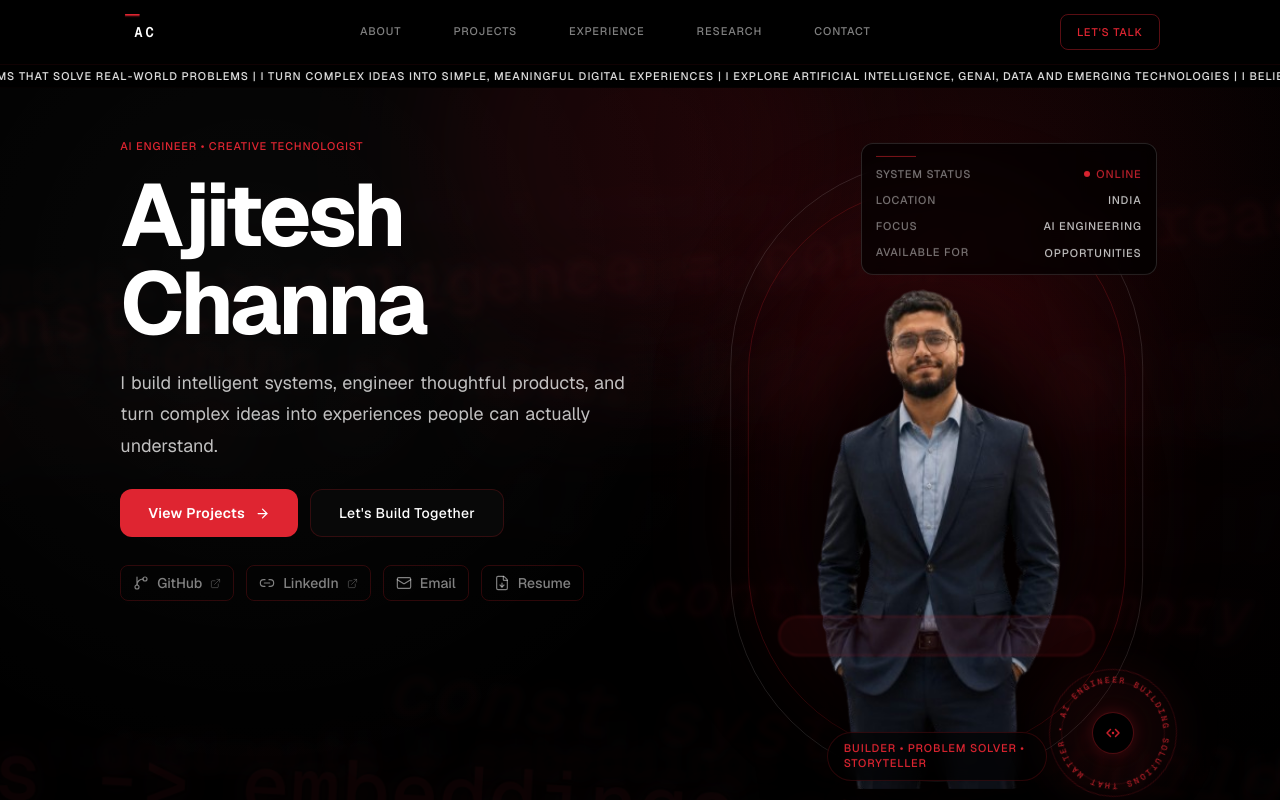
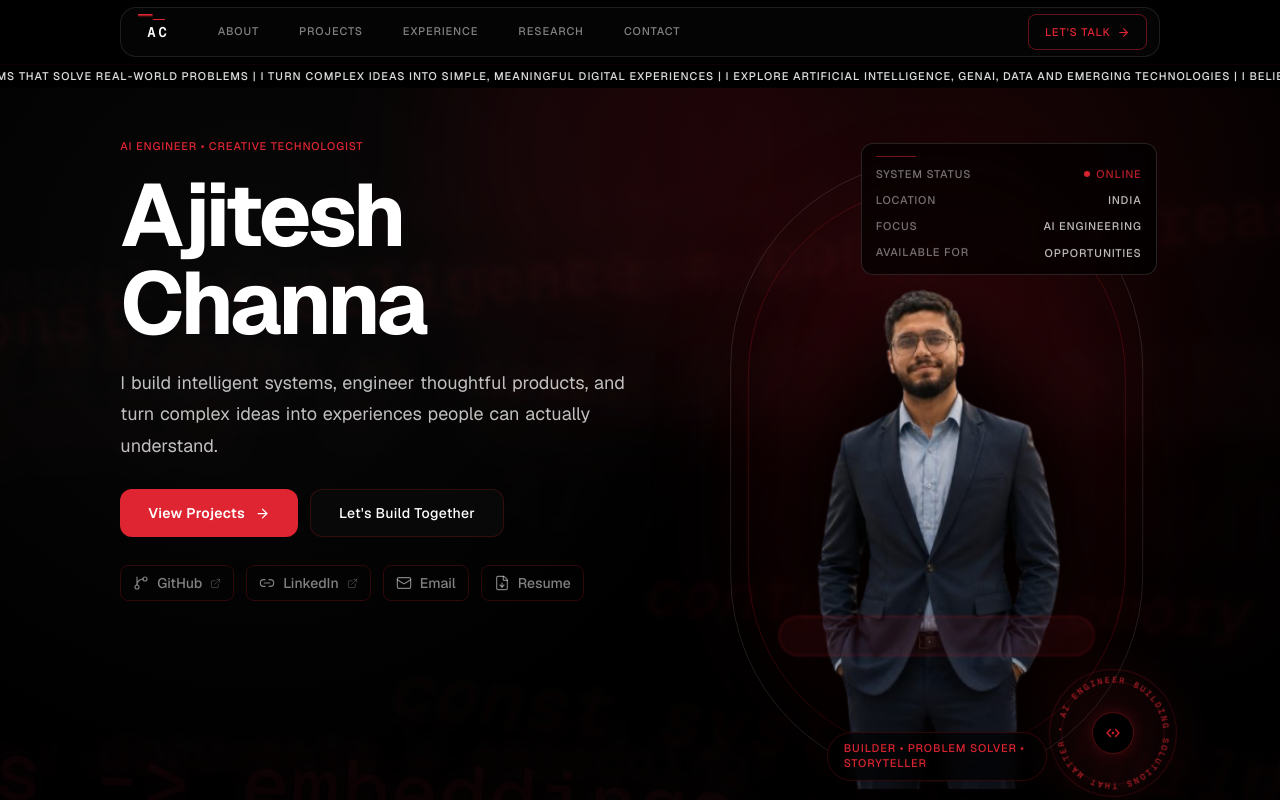
Before and after one commit to ajiteshchanna/AjiteshPortfolio, a Next.js app: page / in a window 1280 px wide. Shown: the top 800 px of the page. Built offline with nearby package versions, Linux system fonts and the light colour scheme; no server answers.

Commit message:
enhancing navbar

```diff
--- a/src/components/layout/Navbar.tsx
+++ b/src/components/layout/Navbar.tsx
@@ -4,7 +4,7 @@ import Link from "next/link";
 import { usePathname } from "next/navigation";
 import { useEffect, useState } from "react";
 import { AnimatePresence, motion } from "framer-motion";
-import { Menu, X } from "lucide-react";
+import { ArrowRight, Menu, X } from "lucide-react";
 import { useReducedMotion } from "@/hooks/useReducedMotion";
 import { NAV_LINKS } from "@/data/navigation";
 import { MarqueeBar } from "@/components/layout/MarqueeBar";
@@ -20,6 +20,14 @@ export function Navbar() {
   const prefersReducedMotion      = useReducedMotion();
   const pathname                  = usePathname();
   const isHome = pathname === "/";
+
+  const isLinkActive = (href: string) => {
+    if (href === "/") {
+      return pathname === "/";
+    }
+
+    return pathname === href || pathname.startsWith(`${href}/`);
+  };
 
   // Detect scroll position for background transition
   useEffect(() => {
@@ -42,7 +50,16 @@ export function Navbar() {
       >
         <div className="container-page flex h-14 min-w-0 items-center justify-between gap-3 sm:h-16">
 
-          {/* ── Logo ─────────────────────────────────────────── */}
+          {/* ── Desktop command bar ────────────────────────── */}
+          <div
+            className={cn(
+              "hidden md:flex w-full items-center justify-between rounded-2xl px-2.5 py-1.5 lg:px-3",
+              "border border-white/10 bg-[#060606]/72",
+              scrolled ? "backdrop-blur-md" : "backdrop-blur-sm",
+            )}
+          >
+            <div className="flex items-center gap-4 lg:gap-5">
+              {/* ── Logo ───────────────────────────────────── */}
               <Link
                 href="/"
                 onMouseEnter={() => setIsLogoHovered(true)}
@@ -57,6 +74,16 @@ export function Navbar() {
                 )}
                 aria-label="Ajitesh Channa — home"
               >
+                {isHome && (
+                  <motion.span
+                    aria-hidden="true"
+                    initial={prefersReducedMotion ? false : { opacity: 0, y: -1 }}
+                    animate={{ opacity: 1, y: 0 }}
+                    transition={prefersReducedMotion ? { duration: 0 } : { duration: 0.22, ease: [0.22, 1, 0.36, 1] }}
+                    className="pointer-events-none absolute left-1/2 top-[5px] h-px w-3 -translate-x-1/2 bg-accent"
+                  />
+                )}
+
                 <motion.span
                   className="inline-block"
                   initial={false}
@@ -101,13 +128,13 @@ export function Navbar() {
                 />
               </Link>
 
-          {/* ── Desktop navigation ───────────────────────────── */}
+              {/* ── Desktop navigation ────────────────────── */}
               <nav
-            className="hidden md:flex items-center gap-4 lg:gap-6"
+                className="flex items-center gap-2 lg:gap-3"
                 aria-label="Main navigation"
               >
                 {NAV_LINKS.map((link) => {
-              const isActive = pathname === link.href;
+                  const isActive = isLinkActive(link.href);
                   const isHovered = hoveredHref === link.href && !isActive;
 
                   return (
@@ -143,22 +170,98 @@ export function Navbar() {
                   );
                 })}
               </nav>
+            </div>
 
-          {/* ── Desktop CTA ──────────────────────────────────── */}
-          <div className="hidden md:flex items-center gap-3">
+            {/* ── Desktop CTA ─────────────────────────────── */}
+            <div className="flex items-center gap-3 pl-2">
               <Link
                 href="/contact"
                 className={cn(
-                "inline-flex h-9 items-center px-4 rounded-lg",
-                "border border-accent/40 text-accent",
+                  "group inline-flex h-9 items-center gap-1.5 px-4 rounded-lg",
+                  "border border-accent/45 bg-transparent text-accent",
                   "text-[11px] font-medium tracking-[0.08em] uppercase",
-                "hover:bg-accent/10 hover:border-accent",
-                "transition-colors duration-200",
+                  "hover:bg-accent/14 hover:border-accent hover:text-white",
+                  "transition-[color,background-color,border-color] duration-200",
                 )}
               >
                 Let&apos;s talk
+                <ArrowRight
+                  size={13}
+                  aria-hidden="true"
+                  className="translate-x-0 transition-transform duration-200 group-hover:translate-x-1"
+                />
               </Link>
             </div>
+          </div>
+
+          {/* ── Mobile logo ───────────────────────────────────── */}
+          <Link
+            href="/"
+            onMouseEnter={() => setIsLogoHovered(true)}
+            onMouseLeave={() => setIsLogoHovered(false)}
+            onFocus={() => setIsLogoHovered(true)}
+            onBlur={() => setIsLogoHovered(false)}
+            className={cn(
+              "relative inline-flex h-9 shrink-0 items-center rounded-lg px-3.5 md:hidden",
+              "bg-transparent font-mono text-sm font-semibold tracking-[0.2em] text-fg uppercase",
+              "transition-[color,background-color] duration-200 hover:text-accent",
+              "focus-visible:outline-none focus-visible:text-fg",
+            )}
+            aria-label="Ajitesh Channa — home"
+          >
+            {isHome && (
+              <motion.span
+                aria-hidden="true"
+                initial={prefersReducedMotion ? false : { opacity: 0, y: -1 }}
+                animate={{ opacity: 1, y: 0 }}
+                transition={prefersReducedMotion ? { duration: 0 } : { duration: 0.22, ease: [0.22, 1, 0.36, 1] }}
+                className="pointer-events-none absolute left-1/2 top-[5px] h-px w-3 -translate-x-1/2 bg-accent"
+              />
+            )}
+
+            <motion.span
+              className="inline-block"
+              initial={false}
+              animate={
+                !prefersReducedMotion && isLogoHovered
+                  ? {
+                      scale: [1, 1.08, 1, 1.08, 1],
+                      y: [0, -1.5, 0, -1, 0],
+                    }
+                  : {
+                      scale: 1,
+                      y: 0,
+                    }
+              }
+              transition={
+                !prefersReducedMotion && isLogoHovered
+                  ? {
+                      duration: 1.1,
+                      ease: [0.22, 1, 0.36, 1],
+                      repeat: Number.POSITIVE_INFINITY,
+                    }
+                  : {
+                      type: "spring",
+                      stiffness: 260,
+                      damping: 20,
+                    }
+              }
+            >
+              AC
+            </motion.span>
+
+            <SnakeBorderIndicator
+              mode="active"
+              visible={isHome}
+              reducedMotion={prefersReducedMotion}
+            />
+
+            <SnakeBorderIndicator
+              mode="hover"
+              visible={isLogoHovered && !isHome}
+              reducedMotion={prefersReducedMotion}
+            />
+          </Link>
 
           {/* ── Mobile menu button ───────────────────────────── */}
           <button
--- a/src/components/navigation/MobileMenu.tsx
+++ b/src/components/navigation/MobileMenu.tsx
@@ -24,6 +24,14 @@ export function MobileMenu({ id, isOpen, onClose, links }: MobileMenuProps) {
   const lastFocusedRef = useRef<HTMLElement | null>(null);
   const prefersReducedMotion = useReducedMotion();
   const pathname = usePathname();
+
+  const isLinkActive = (href: string) => {
+    if (href === "/") {
+      return pathname === "/";
+    }
+
+    return pathname === href || pathname.startsWith(`${href}/`);
+  };
 
   // Escape key to close and trap focus inside the dialog
   useEffect(() => {
@@ -152,7 +160,7 @@ export function MobileMenu({ id, isOpen, onClose, links }: MobileMenuProps) {
                 role="list"
               >
                 {links.map((link) => {
-                  const isActive = pathname === link.href;
+                  const isActive = isLinkActive(link.href);
 
                   return (
                   <motion.li
```
Lines whose indentation alone changed are shown as unchanged.
